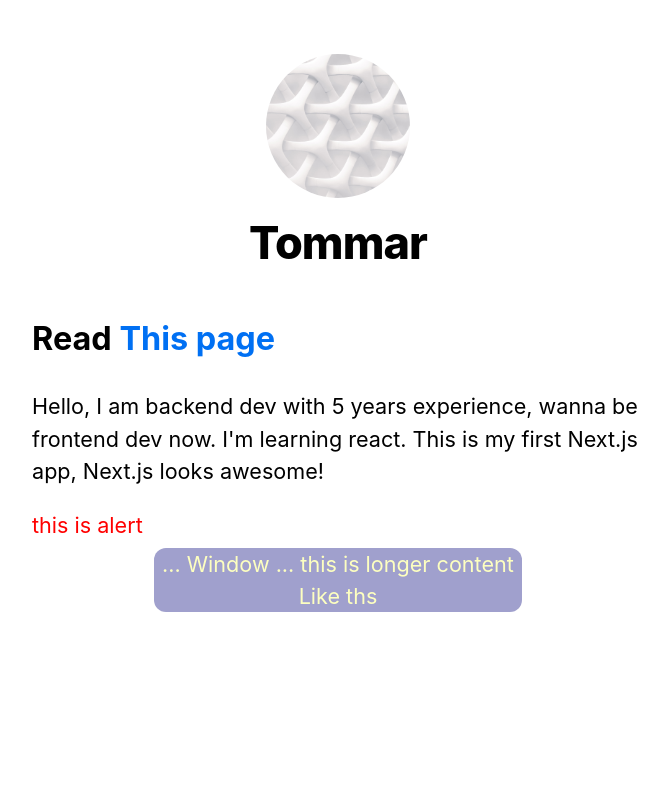
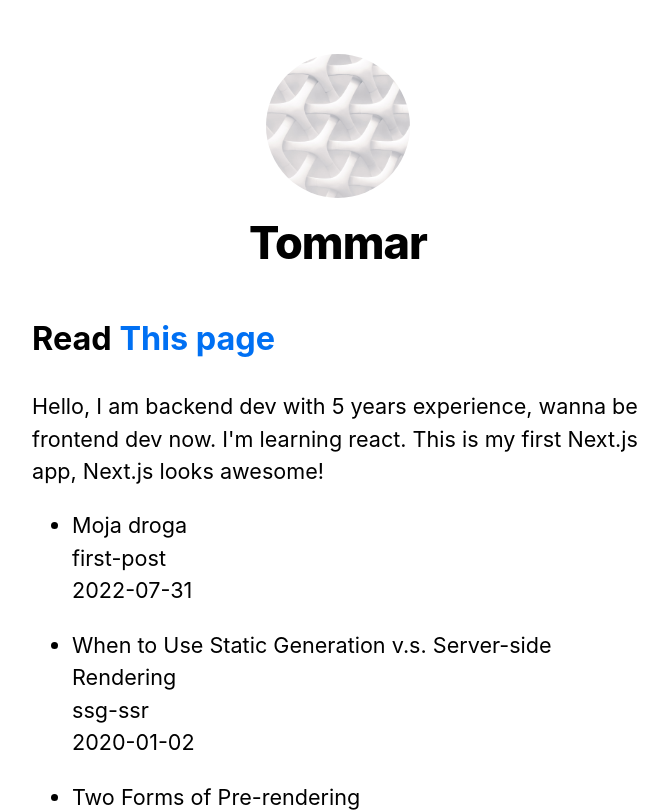
Before and after one commit to marstom/Worktime-Report-generator, a Next.js app in the folder nextjs-blog2/: page / in a window 1280 px wide. Shown: the top 812 px of the page, without its empty margins (302-970 px from the left). Built offline with nearby package versions, Linux system fonts and the light colour scheme.

Commit message:
Read post from disk, fethcing from API, be fe in one technology!!

```diff
--- /dev/null
+++ b/nextjs-blog2/lib/posts.js
@@ -0,0 +1,89 @@
+import fs from 'fs';
+import path from 'path';
+import matter from 'gray-matter';
+
+const postsDirectory = path.join(process.cwd(), 'posts');
+
+export function getSortedPostsData() {
+  // Get file names under /posts
+  const fileNames = fs.readdirSync(postsDirectory);
+  const allPostsData = fileNames.map((fileName) => {
+    // Remove ".md" from file name to get id
+    const id = fileName.replace(/\.md$/, '');
+
+    // Read markdown file as string
+    const fullPath = path.join(postsDirectory, fileName);
+    const fileContents = fs.readFileSync(fullPath, 'utf8');
+
+    // Use gray-matter to parse the post metadata section
+    const matterResult = matter(fileContents);
+
+    // Combine the data with the id
+
+    // example write data!
+    // fs.writeFileSync(path.join(process.cwd(), 'tom.txt'), 'some data...')
+
+    return {
+      id,
+      ...matterResult.data,
+    };
+  });
+  // Sort posts by date
+  return allPostsData.sort(({ date: a }, { date: b }) => {
+    if (a < b) {
+      return 1;
+    } else if (a > b) {
+      return -1;
+    } else {
+      return 0;
+    }
+  });
+}
+
+/**
+
+export async function getSortedPostsData() {
+  // Instead of the file system,
+  // fetch post data from an external API endpoint
+  const res = await fetch('..');
+  return res.json();
+}
+
+Or database!
+
+import someDatabaseSDK from 'someDatabaseSDK'
+
+const databaseClient = someDatabaseSDK.createClient(...)
+
+export async function getSortedPostsData() {
+  // Instead of the file system,
+  // fetch post data from a database
+  return databaseClient.query('SELECT posts...')
+}
+
+ */
+
+// export function getAllPostIds() {
+//     const fileNames = fs.readdirSync(postsDirectory);
+
+//     // Returns an array that looks like this:
+//     // [
+//     //   {
+//     //     params: {
+//     //       id: 'ssg-ssr'
+//     //     }
+//     //   },
+//     //   {
+//     //     params: {
+//     //       id: 'pre-rendering'
+//     //     }
+//     //   }
+//     // ]
+//     return fileNames.map((fileName) => {
+//       return {
+//         params: {
+//           id: fileName.replace(/\.md$/, ''),
+//         },
+//       };
+//     });
+//   }
--- a/nextjs-blog2/package.json
+++ b/nextjs-blog2/package.json
@@ -2,14 +2,18 @@
   "private": true,
   "scripts": {
     "dev": "next dev",
+    "debugger": "NODE_OPTIONS='--inspect' next dev",
     "build": "next build",
     "start": "next start"
   },
   "dependencies": {
     "classnames": "^2.3.1",
+    "fs": "^0.0.1-security",
+    "gray-matter": "^4.0.3",
     "next": "latest",
     "react": "17.0.2",
-    "react-dom": "17.0.2"
+    "react-dom": "17.0.2",
+    "swr": "^1.3.0"
   },
   "devDependencies": {
     "sass": "^1.54.0"
--- a/nextjs-blog2/pages/api/hello.js
+++ b/nextjs-blog2/pages/api/hello.js
@@ -1,3 +1,6 @@
+// slow endpoint simulation
 export default function handler(req, res) {
-    res.status(200).json({ text: 'Hello' });
+    setTimeout(
+      () => res.status(200).json({ text: 'Hello' }), 1000
+    )
   }
--- /dev/null
+++ b/nextjs-blog2/pages/api/posts.js
@@ -0,0 +1,7 @@
+import { getSortedPostsData } from '../../lib/posts'
+export default function handler(req, res) {
+    const pdata = getSortedPostsData()
+    res.status(200).json({
+        text: pdata,
+     });
+  }
--- a/nextjs-blog2/pages/index.js
+++ b/nextjs-blog2/pages/index.js
@@ -4,8 +4,18 @@
 import utilStyles from '../styles/utils.module.css';
 import Alert from '../components/alert'
 import Window from '../components/window.js'
+import { getSortedPostsData } from '../lib/posts';
 
-export default function Home() {
+export async function getStaticProps() {
+  const allPostsData = getSortedPostsData();
+  return {
+    props: {
+      allPostsData,
+    },
+  };
+}
+
+export default function Home({allPostsData}) {
 
   return (
     <Layout home>
@@ -22,6 +32,15 @@
           This is my first Next.js app, Next.js looks awesome!
         </p>
 
+
+        <ul>
+          {allPostsData.map(({id, date, title}) => (
+            <li className={utilStyles.listItem} key={id}>{title}<br/> {id} <br/> {date}</li>
+
+          ))}
+
+        </ul>
+
         <Alert type="error">this is alert</Alert>
         <Window></Window>
       </section>
--- /dev/null
+++ b/nextjs-blog2/posts/first-post.md
@@ -0,0 +1,10 @@
+---
+title: "Moja droga"
+date: "2022-07-31"
+---
+
+Tak zaczęła się moja historia w Twisto
+
+
+
+TO jest
--- /dev/null
+++ b/nextjs-blog2/posts/pre-rendering.md
@@ -0,0 +1,11 @@
+---
+title: 'Two Forms of Pre-rendering'
+date: '2020-01-01'
+---
+
+Next.js has two forms of pre-rendering: **Static Generation** and **Server-side Rendering**. The difference is in **when** it generates the HTML for a page.
+
+- **Static Generation** is the pre-rendering method that generates the HTML at **build time**. The pre-rendered HTML is then _reused_ on each request.
+- **Server-side Rendering** is the pre-rendering method that generates the HTML on **each request**.
+
+Importantly, Next.js lets you **choose** which pre-rendering form to use for each page. You can create a "hybrid" Next.js app by using Static Generation for most pages and using Server-side Rendering for others.
--- /dev/null
+++ b/nextjs-blog2/posts/ssg-ssr.md
@@ -0,0 +1,19 @@
+---
+title: 'When to Use Static Generation v.s. Server-side Rendering'
+date: '2020-01-02'
+---
+
+We recommend using **Static Generation** (with and without data) whenever possible because your page can be built once and served by CDN, which makes it much faster than having a server render the page on every request.
+
+You can use Static Generation for many types of pages, including:
+
+- Marketing pages
+- Blog posts
+- E-commerce product listings
+- Help and documentation
+
+You should ask yourself: "Can I pre-render this page **ahead** of a user's request?" If the answer is yes, then you should choose Static Generation.
+
+On the other hand, Static Generation is **not** a good idea if you cannot pre-render a page ahead of a user's request. Maybe your page shows frequently updated data, and the page content changes on every request.
+
+In that case, you can use **Server-Side Rendering**. It will be slower, but the pre-rendered page will always be up-to-date. Or you can skip pre-rendering and use client-side JavaScript to populate data.
```
Also changed, not shown: nextjs-blog2/pages/posts/[id].js (added, +19 -0 lines), nextjs-blog2/pages/profile.js (added, +18 -0 lines), nextjs-blog2/tom.txt (added), 1 other file (tests, documents, lock files or other folders).
